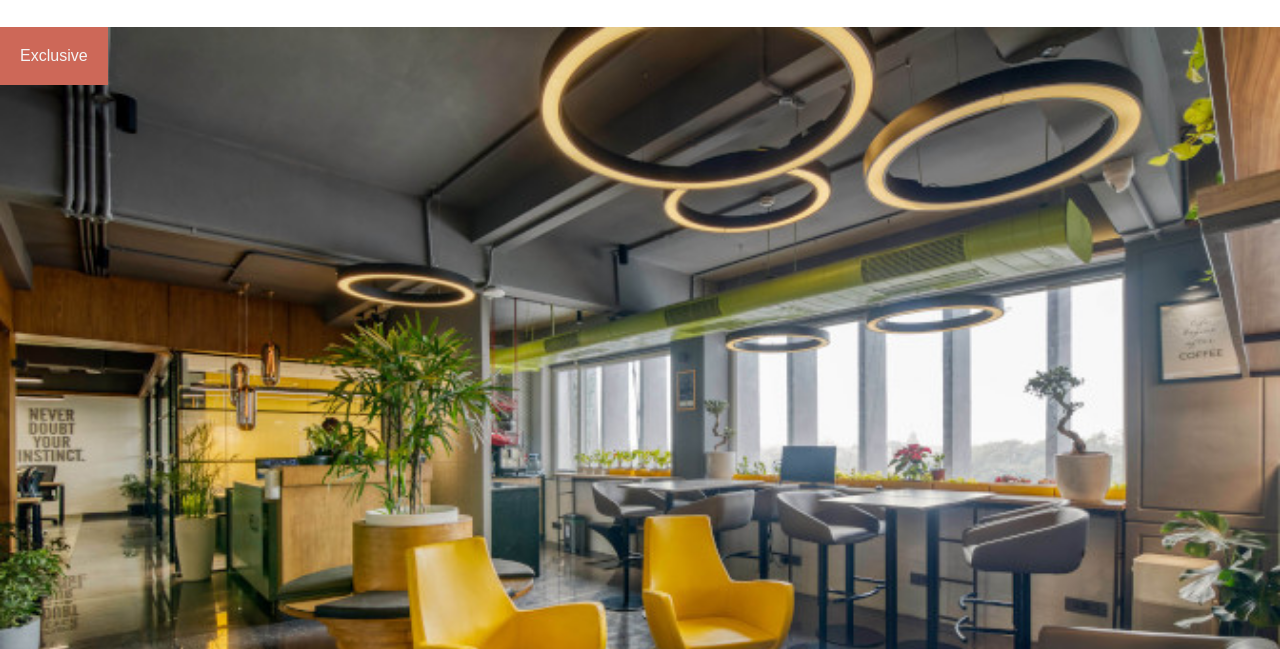
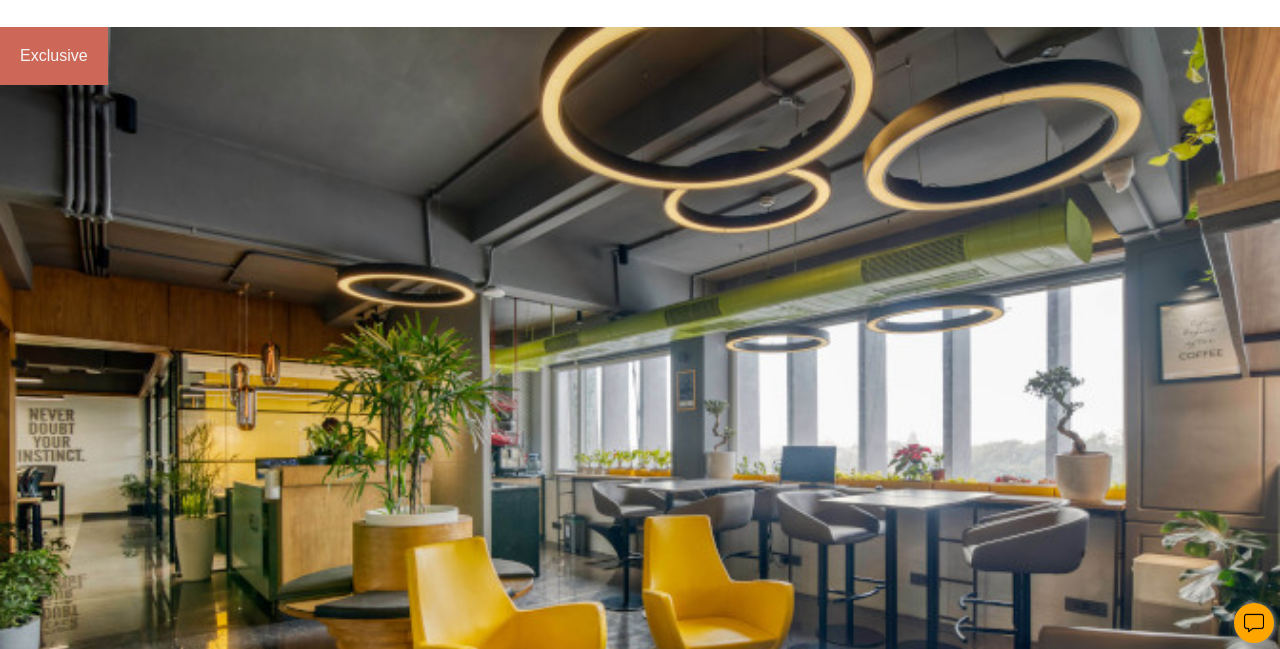
Before and after one commit to mpumi-moale/Coworking-space-site, a website built with Vite: page index.html in a window 1280 px wide. Shown: the part 151-800 px from the top of the page. Built offline with nearby package versions, Linux system fonts and the light colour scheme.

Commit message:
added a chatbot and styled it to the bottom right of the window

```diff
--- a/index.html
+++ b/index.html
@@ -57,5 +57,8 @@
 			</section>
 
 		</main>
+		<div class="chatbot-bg">
+				<img src="./src/assets/message.png" class="chatbox-img" alt="chatbot image">
+		</div>
   </body>
 </html>
--- a/src/style.css
+++ b/src/style.css
@@ -78,3 +78,21 @@ button {
     cursor: pointer;
 
 }
+
+.chatbot-bg {
+    display: flex;
+    position: fixed;
+    bottom: 6px;
+    right: 6px;
+    background-color: orange;
+    width: 40px;
+    height: 40px;
+    border-radius: 50px;
+    box-shadow: 1px 1px 5px #999;
+    cursor: pointer;
+}
+
+.chatbox-img {
+    width: 50%;
+    margin: auto;
+}
```
Also changed, not shown: src/assets/message.png (added).
